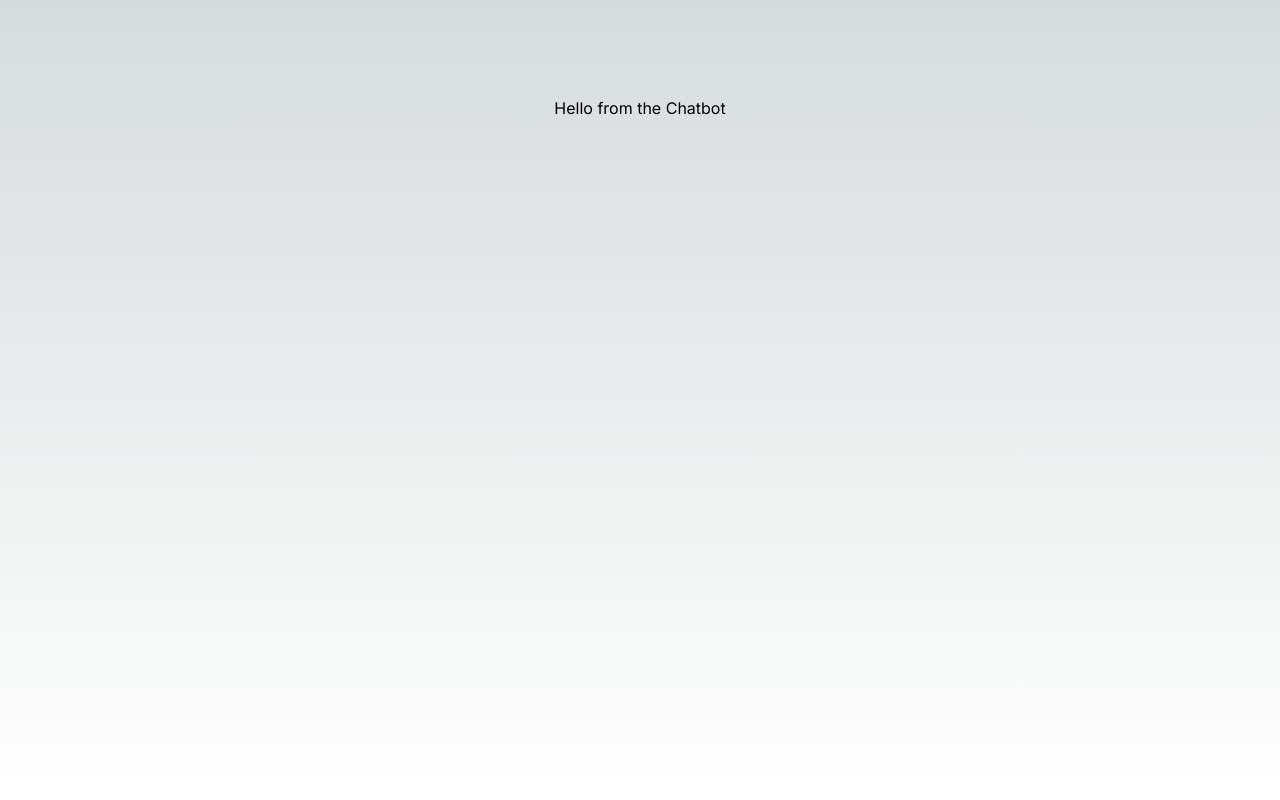
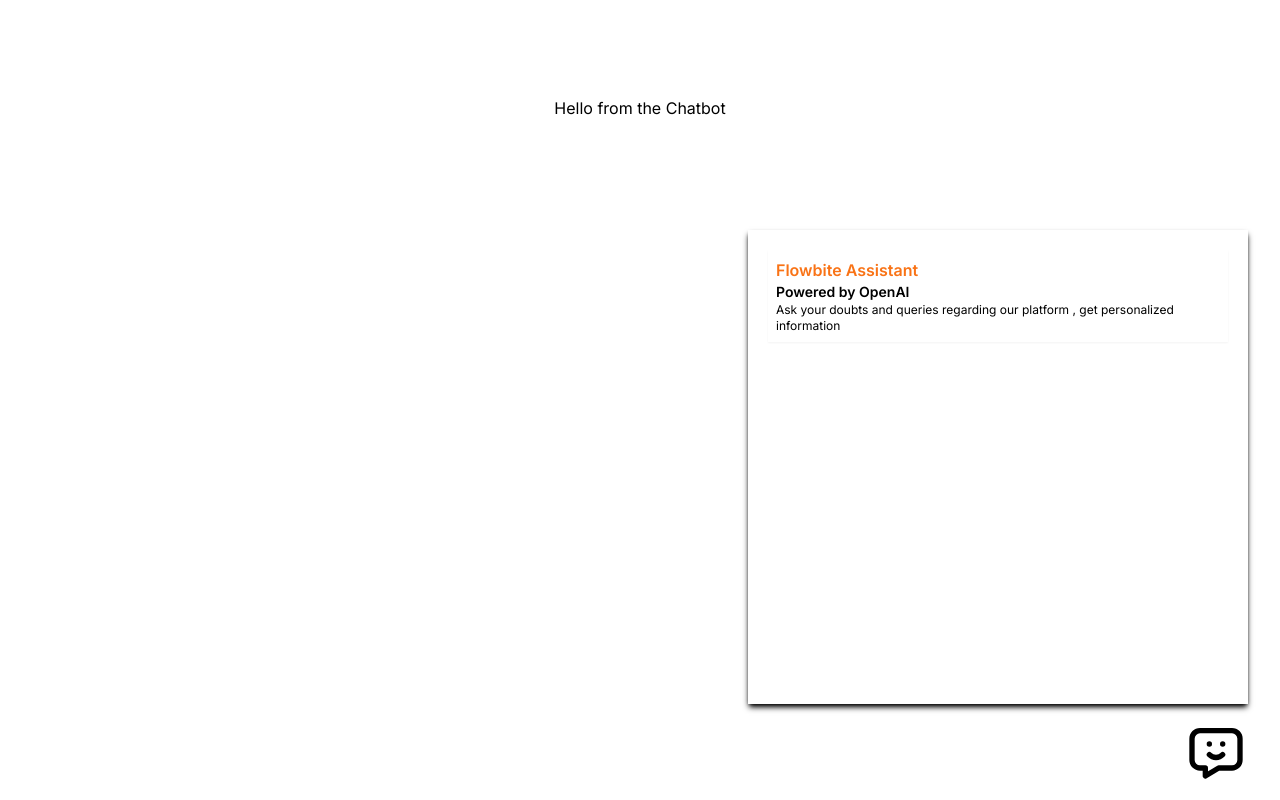
Before and after one commit to amarsrivastava68/openAI-NextJS-chatbot, a Next.js app: page / in a window 1280 px wide. Built offline with nearby package versions, Linux system fonts and the light colour scheme.

Commit message:
Designed the outline of the chatbot

```diff
--- /dev/null
+++ b/app/components/Chatbot/chatbot.tsx
@@ -0,0 +1,25 @@
+"use client";
+import { TbMessageChatbot } from "react-icons/tb";
+import { useState } from "react";
+export default function Chatbot() {
+  const [showchat, setshowchat] = useState(true);
+  return (
+    <>
+      <TbMessageChatbot
+        size={64}
+        className="fixed right-[calc(2rem)] bottom-[calc(1rem)] hover:cursor-pointer"
+      />
+      {showchat && (
+        <div className="fixed right-[calc(2rem)] hover:cursor-pointer p-5 shadow-md shadow-black  h-[474px] w-[300px] md:w-[500px] bottom-[calc(6rem)]">
+          <div className="flex flex-col h-full">
+            <div className="shadow-sm p-2">
+              <h1 className="text-orange-500 font-semibold">Flowbite Assistant</h1>
+              <h3 className="text-sm font-semibold">Powered by OpenAI</h3>
+              <p className="text-xs">Ask your doubts and queries regarding our platform , get personalized information </p>
+            </div>
+          </div>
+        </div>
+      )}
+    </>
+  );
+}
--- a/app/globals.css
+++ b/app/globals.css
@@ -1,33 +1,3 @@
 @tailwind base;
 @tailwind components;
 @tailwind utilities;
-
-:root {
-  --foreground-rgb: 0, 0, 0;
-  --background-start-rgb: 214, 219, 220;
-  --background-end-rgb: 255, 255, 255;
-}
-
-@media (prefers-color-scheme: dark) {
-  :root {
-    --foreground-rgb: 255, 255, 255;
-    --background-start-rgb: 0, 0, 0;
-    --background-end-rgb: 0, 0, 0;
-  }
-}
-
-body {
-  color: rgb(var(--foreground-rgb));
-  background: linear-gradient(
-      to bottom,
-      transparent,
-      rgb(var(--background-end-rgb))
-    )
-    rgb(var(--background-start-rgb));
-}
-
-@layer utilities {
-  .text-balance {
-    text-wrap: balance;
-  }
-}
--- a/app/page.tsx
+++ b/app/page.tsx
@@ -1,9 +1,11 @@
-import Image from "next/image";
+import Chatbot from "./components/Chatbot/chatbot";
+
 
 export default function Home() {
   return (
     <main className="flex min-h-screen flex-col items-center justify-between p-24">
      <p>Hello from the Chatbot</p>
+     <Chatbot/>
     </main>
   );
 }
```
Also changed, not shown: package.json (+5 -4 lines), 1 other file (tests, documents, lock files or other folders).
